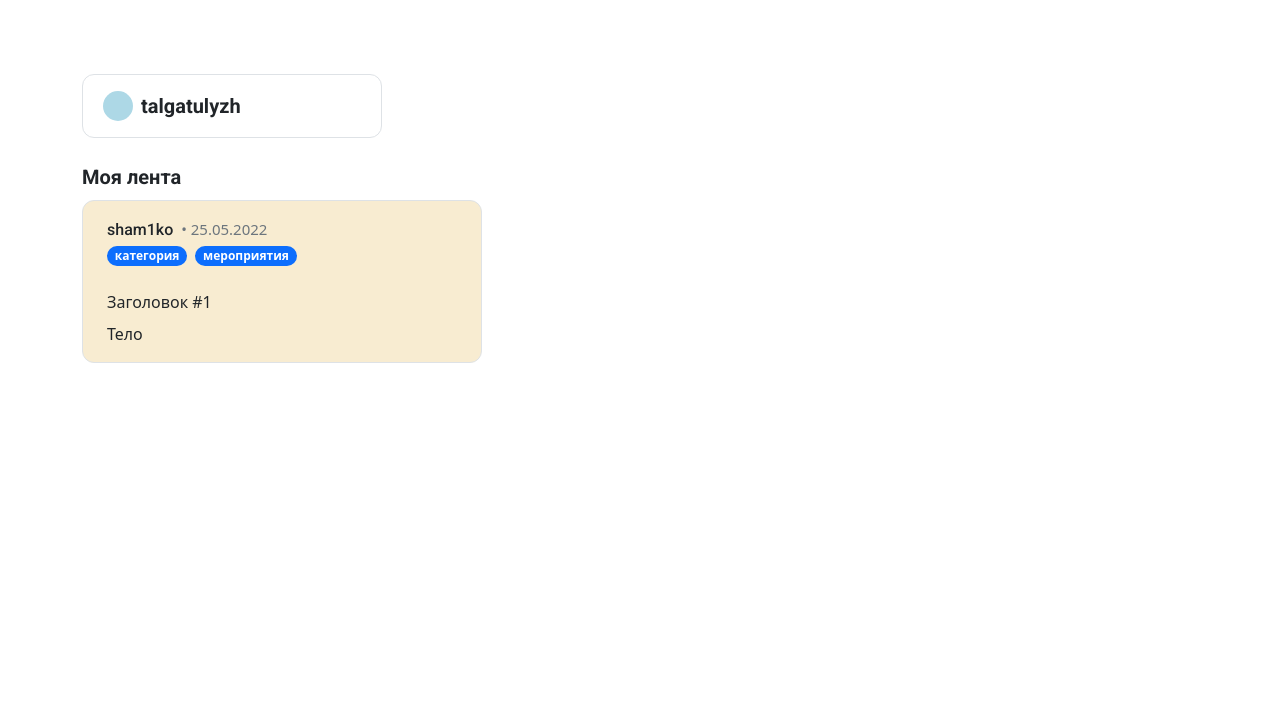
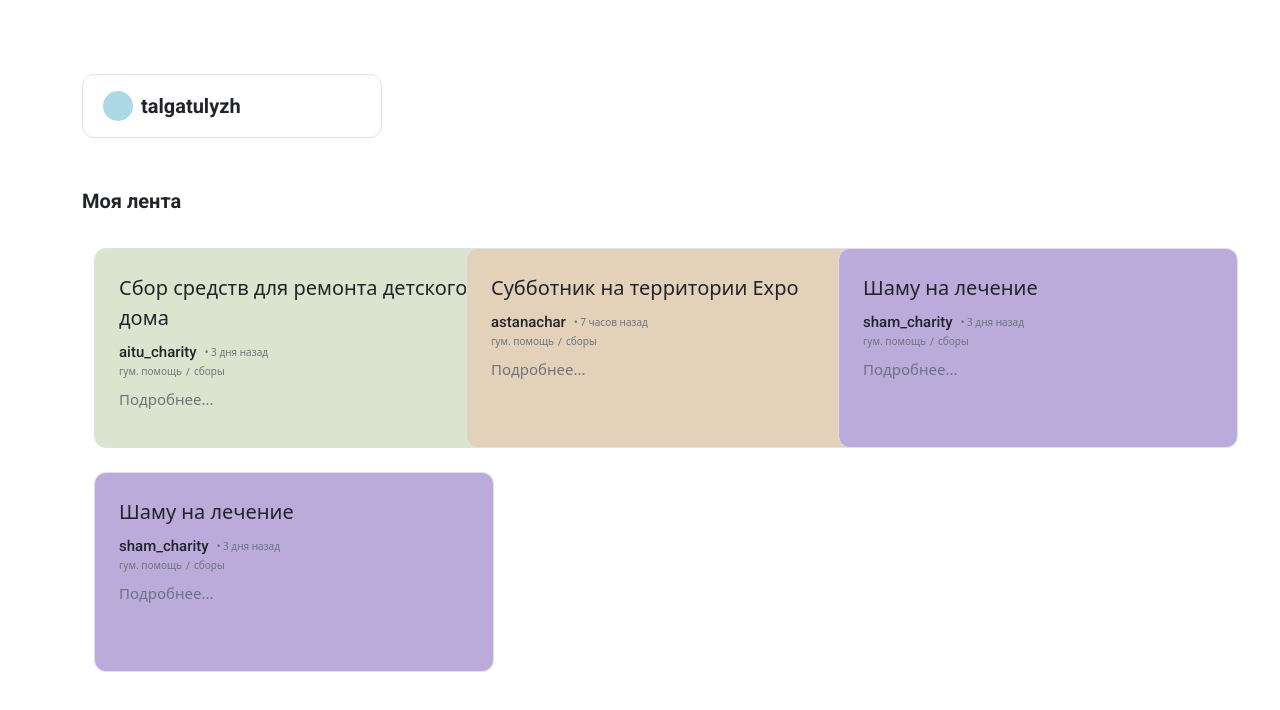
Before and after one commit to qairym-hub/qairym-web, a Next.js app: page /home in a window 1280 px wide. Shown: the top 710 px of the page. Built offline with nearby package versions, Linux system fonts and the light colour scheme.

Commit message:
Доработка компонентов карточки поста

```diff
--- a/scss/modules/_borders.scss
+++ b/scss/modules/_borders.scss
@@ -1,5 +1,9 @@
 .rounded-extra {
     border-radius: 1.5vh;
+}
+
+.rounded-circle {
+    border-radius: 50%;
 }
 
 .border-shadow {
--- a/src/pages/home/components/PostCard.tsx
+++ b/src/pages/home/components/PostCard.tsx
@@ -1,14 +1,19 @@
-import React from 'react'
+import moment from 'moment'
+import "moment/locale/ru"
+import React, { useState } from 'react'
 import { Badge } from 'react-bootstrap'
 import * as Icon from 'react-bootstrap-icons'
 import { User } from '../../../services/types'
+
+const lorem_text = "Lorem Ipsum is simply dummy text of the printing and typesetting industry. Lorem Ipsum has been the industry's standard dummy text ever since the 1500s, when an unknown printer took a galley of type and scrambled it to make a type specimen book.  software like Aldus PageMaker including versions of Lorem Ipsum."
 
 interface PostCardProps {
     user: User,
     title: string,
     text: string,
     links: string[],
-    date: string
+    date: string,
+    bg?: string
 }
 
 const PostCard: React.FunctionComponent<PostCardProps> = (
@@ -17,49 +22,120 @@ const PostCard: React.FunctionComponent<PostCardProps> = (
         title,
         text,
         links,
-        date
+        date,
+        bg = 'white'
     }
 ) => {
+    const [open, setOpen] = useState<boolean>(false)
+
+    const getRelativeDate = (date: string) => {
+        moment()
+        return moment(date, "DD.MM.YYYY").fromNow()
+    }
 
     return (
         <>
             <div
-                style={{ width: "400px", backgroundColor: '#F8ECD1' }}
-                className="pt-3 px-4 border rounded-extra"
+                style={{ minHeight: "200px", width: "400px", backgroundColor: bg }}
+                className="pt-4 pb-3 px-4 border rounded-extra"
             >
                 <div>
-                    <div>
-                        <span className="text-roboto-500">
+                    <span className="text-roboto-300 fs-5">
+                        {title}
+                    </span>
+                    <div className="d-flex align-items-center mt-2">
+                        <span
+                            style={{ fontSize: "15px" }}
+                            className="text-roboto-500"
+                        >
                             {user.username}
                         </span>
                         <span
-                            style={{ fontSize: "15px" }}
+                            style={{ fontSize: "10px" }}
                             className="text-muted mx-2"
                         >
-                            • {date}
+                            • {getRelativeDate(date)}
                         </span>
                     </div>
-                    <div>
-                        <Badge
-                            pill
+                    <div className="d-flex align-items-start">
+                        <span
+                            style={{ fontSize: "10px" }}
+                            className="text-muted"
                         >
-                            категория
-                        </Badge>
-                        <div className="mx-1 d-inline"></div>
-                        <Badge
-                            pill
+                            гум. помощь
+                        </span>
+                        <span
+                            style={{ fontSize: "10px" }}
+                            className="text-roboto-500 text-muted mx-1"
                         >
-                            мероприятия
-                        </Badge>
+                            /
+                        </span>
+                        <span
+                            style={{ fontSize: "10px" }}
+                            className="text-muted"
+                        >
+                            сборы
+                        </span>
                     </div>
                 </div>
-                <div className="mt-4">
-                    <span className="text-roboto-300">
-                        {title}
-                    </span>
-                    <p className="mt-2">
-                        {text}
-                    </p>
+                <div>
+                    {open ? (
+                        <div>
+                            <p className="mt-2">
+                                {lorem_text} {text}
+                            </p>
+                            <div>
+                                {links.map((link) => {
+                                    return (
+                                        <div>
+                                            <span>
+                                                <Icon.Link45deg
+                                                    color='gray'
+                                                    size="20"
+                                                />
+                                            </span>
+                                            <div className="d-inline mx-1"></div>
+                                            <span
+                                                style={{ fontSize: "15px" }}
+                                                className="text-muted"
+                                            >
+                                                {link}
+                                            </span>
+                                        </div>
+                                    )
+                                })}
+                            </div>
+                            <div className="mt-3">
+                                <span>
+                                    <Icon.ArrowsCollapse
+                                        color='gray'
+                                        size="15"
+                                    />
+                                </span>
+                                <div className="d-inline mx-1"></div>
+                                <span
+                                    style={{ fontSize: "15px", cursor: "pointer" }}
+                                    className="text-muted"
+                                    onClick={() => setOpen(false)}
+                                >
+                                    Свернуть
+                                </span>
+                            </div>
+                        </div>
+                    ) : (
+                        <div
+                            style={{ cursor: "pointer" }}
+                            className="text-muted mt-2"
+                        >
+                            <span
+                                style={{ fontSize: "15px" }}
+                                className=""
+                                onClick={() => setOpen(true)}
+                            >
+                                Подробнее...
+                            </span>
+                        </div>
+                    )}
                 </div>
             </div>
         </>
--- a/src/pages/home/index.tsx
+++ b/src/pages/home/index.tsx
@@ -1,5 +1,5 @@
 import React from 'react'
-import { Container } from 'react-bootstrap'
+import { Container, Row, Col } from 'react-bootstrap'
 import PostCard from './components/PostCard'
 import UserCard from './components/UserCard'
 
@@ -16,20 +16,69 @@ const HomePage: React.FunctionComponent = () => {
                             username="talgatulyzh"
                         />
                     </div>
-                    <div>
+                    <div className="mt-5">
                         <p className="text-roboto-700 fs-5 mb-2">Моя лента</p>
                         <div>
+                            <Container>
+                                <Row lg={3}>
+                                    <Col className="mt-4">
                                         <PostCard
                                             user={{
-                                    username: 'sham1ko',
+                                                username: 'aitu_charity',
                                                 photo_url: 'none',
                                                 location: 'Nur-Sultan'
                                             }}
-                                title="Заголовок #1"
+                                            title="Сбор средств для ремонта детского дома"
                                             text="Тело"
-                                links={["t.me/sham1ko"]}
-                                date={"25.05.2022"}
+                                            links={["t.me/charity_meeting", "instagram.com/char_meet"]}
+                                            date={"25.04.2022"}
+                                            bg="#DAE5D0"
                                         />
+                                    </Col>
+                                    <Col className="mt-4">
+                                        <PostCard
+                                            user={{
+                                                username: 'astanachar',
+                                                photo_url: 'none',
+                                                location: 'Nur-Sultan'
+                                            }}
+                                            title="Субботник на территории Expo"
+                                            text="Тело"
+                                            links={["t.me/charity_meeting"]}
+                                            date={"28.04.2022"}
+                                            bg="#E4D1B9"
+                                        />
+                                    </Col>
+                                    <Col className="mt-4">
+                                        <PostCard
+                                            user={{
+                                                username: 'sham_charity',
+                                                photo_url: 'none',
+                                                location: 'Nur-Sultan'
+                                            }}
+                                            title="Шаму на лечение"
+                                            text="Тело"
+                                            links={["t.me/charity_meeting"]}
+                                            date={"25.04.2022"}
+                                            bg="#BAABDA"
+                                        />
+                                    </Col>
+                                    <Col className="mt-4">
+                                        <PostCard
+                                            user={{
+                                                username: 'sham_charity',
+                                                photo_url: 'none',
+                                                location: 'Nur-Sultan'
+                                            }}
+                                            title="Шаму на лечение"
+                                            text="Тело"
+                                            links={["t.me/charity_meeting"]}
+                                            date={"25.04.2022"}
+                                            bg="#BAABDA"
+                                        />
+                                    </Col>
+                                </Row>
+                            </Container>
                         </div>
                     </div>
                 </Container>
--- a/src/pages/home/style.css
+++ /dev/null
@@ -1,3 +0,0 @@
-.rounded-circle {
-    border-radius: 50%;
-}
```
Lines whose indentation alone changed are shown as unchanged.
